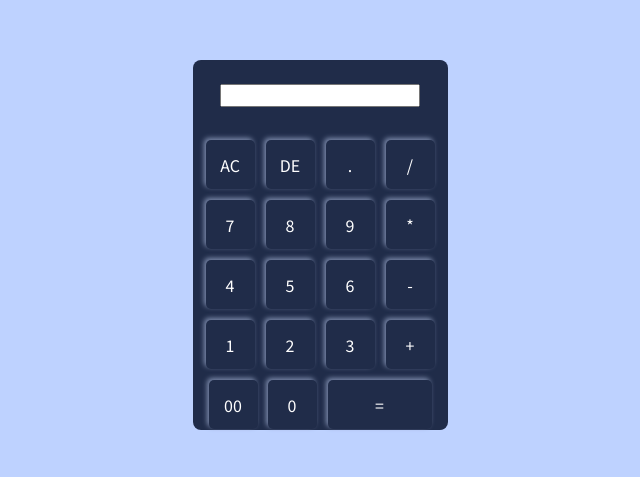
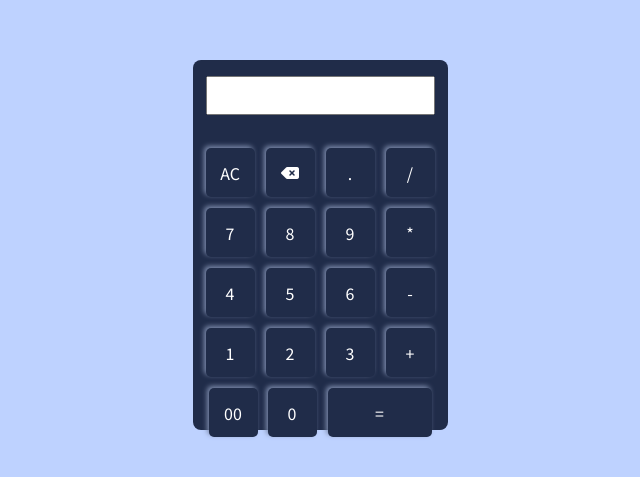
Before and after one commit to vivek-chhabra/Calculator, a plain HTML site: page index.html in a window 1280 px wide. Shown: the part 155-632 px from the top of the page, without its empty margins (320-960 px from the left). Drawn offline with Linux system fonts and the light colour scheme.

Commit message:
update index.html

```diff
--- a/index.html
+++ b/index.html
@@ -10,13 +10,13 @@
 </head>
 
 <body>
-    <div class="container">
+    <div class="container flex-column">
         <div class="calculator flex-column">
-            <input type="text" name="" id="result">
+            <input type="text" name="" class="result">
             <div class="operations">
                 <div class="rows flex" id="row-1">
                     <div class="button " id="ac">AC</div>
-                    <div class="button " id="de">DE</div>
+                    <div class="button " id="de"><i class="fa-solid fa-delete-left"></i></div>
                     <div class="button " id="dot">.</div>
                     <div class="button " id="divide">/</div>
                 </div>
@@ -50,6 +50,7 @@
     </div>
 
     <script src="./script.js"></script>
+    <script src="https://kit.fontawesome.com/8f93ce6295.js" crossorigin="anonymous"></script>
 </body>
 
 </html>
```
